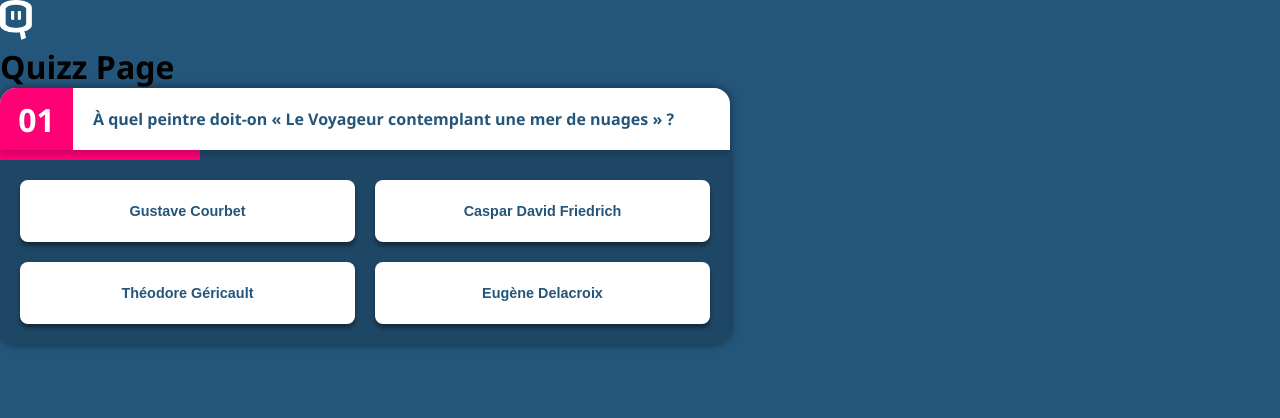
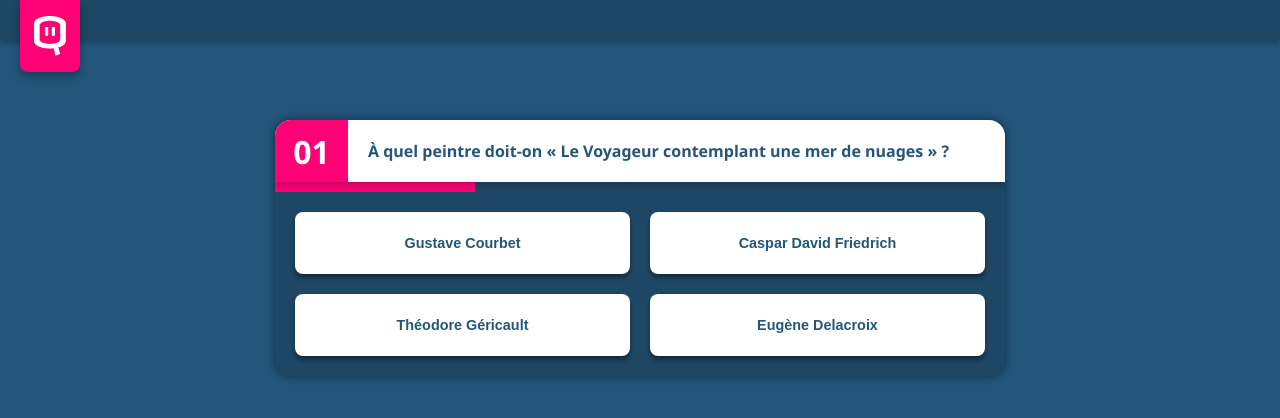
Before and after one commit to RmiMekaa/QuizzApp, a React (Create React App) app: page / in a window 1280 px wide. Shown: the top 418 px of the page. Built offline with nearby package versions, Linux system fonts and the light colour scheme.

Commit message:
Update style

```diff
--- a/src/components/Header.jsx
+++ b/src/components/Header.jsx
@@ -5,7 +5,9 @@ export default function Header() {
   return (
     <header className='header'>
       <div className='header__wrapper'>
-        <img className='header__wrapper__logo' src={Logo} alt='logo' width={32} />
+        <div className='header__logo'>
+          <img src={Logo} alt='logo' width={32} />
+        </div>
       </div>
     </header>
   )
--- a/src/pages/QuizzPage.jsx
+++ b/src/pages/QuizzPage.jsx
@@ -3,9 +3,8 @@ import QuestionCard from '../components/QuestionCard'
 
 export default function quizzPage() {
   return (
-    <>
-      <h1>Quizz Page</h1>
+    <main className='quizzPage'>
       < QuestionCard />
-    </>
+    </main>
   )
 }
--- a/src/style/components/header.scss
+++ b/src/style/components/header.scss
@@ -10,6 +10,7 @@
     margin: auto;
     height: 100%;
     max-width: 1440px;
+  }
 
   &__logo {
     position: absolute;
@@ -18,11 +19,42 @@
     display: flex;
     justify-content: center;
     align-items: center;
-      background-color: $primary;
     padding: 1rem;
     border-bottom-left-radius: 0.5rem;
     border-bottom-right-radius: 0.5rem;
+    background-color: $primary;
     box-shadow: 0 5px 10px 0 rgba(0, 0, 0, 0.3);
+    cursor: pointer;
+  }
+
+}
+
+.header__logo:hover {
+  background-color: adjust-hue($primary, 5);
+
+  & img {
+    animation: shaking 0.4s infinite;
   }
 }
+
+@keyframes shaking {
+  0% {
+    transform: rotate(0deg);
   }
+
+  25% {
+    transform: rotate(4deg);
+  }
+
+  50% {
+    transform: rotate(0deg);
+  }
+
+  75% {
+    transform: rotate(-4deg);
+  }
+
+  100% {
+    transform: rotate(0deg);
+  }
+}
--- a/src/style/main.scss
+++ b/src/style/main.scss
@@ -1,5 +1,7 @@
 @import './colors.scss';
+@import './pages/quizzPage.scss';
 @import './components/questionCard.scss';
+@import './components/header.scss';
 
 body {
   margin: 0;
@@ -7,6 +9,13 @@ body {
   -webkit-font-smoothing: antialiased;
   -moz-osx-font-smoothing: grayscale;
   background-color: $mediumBlue;
+  user-select: none;
+}
+
+main {
+  padding-top: 5rem;
+  max-width: 1440px;
+  margin: auto;
 }
 
 * {
--- /dev/null
+++ b/src/style/pages/quizzPage.scss
@@ -0,0 +1,7 @@
+.quizzPage {
+  width: 100%;
+  display: flex;
+  flex-direction: column;
+  justify-content: center;
+  align-items: center;
+}
```
Lines whose indentation alone changed are shown as unchanged.
